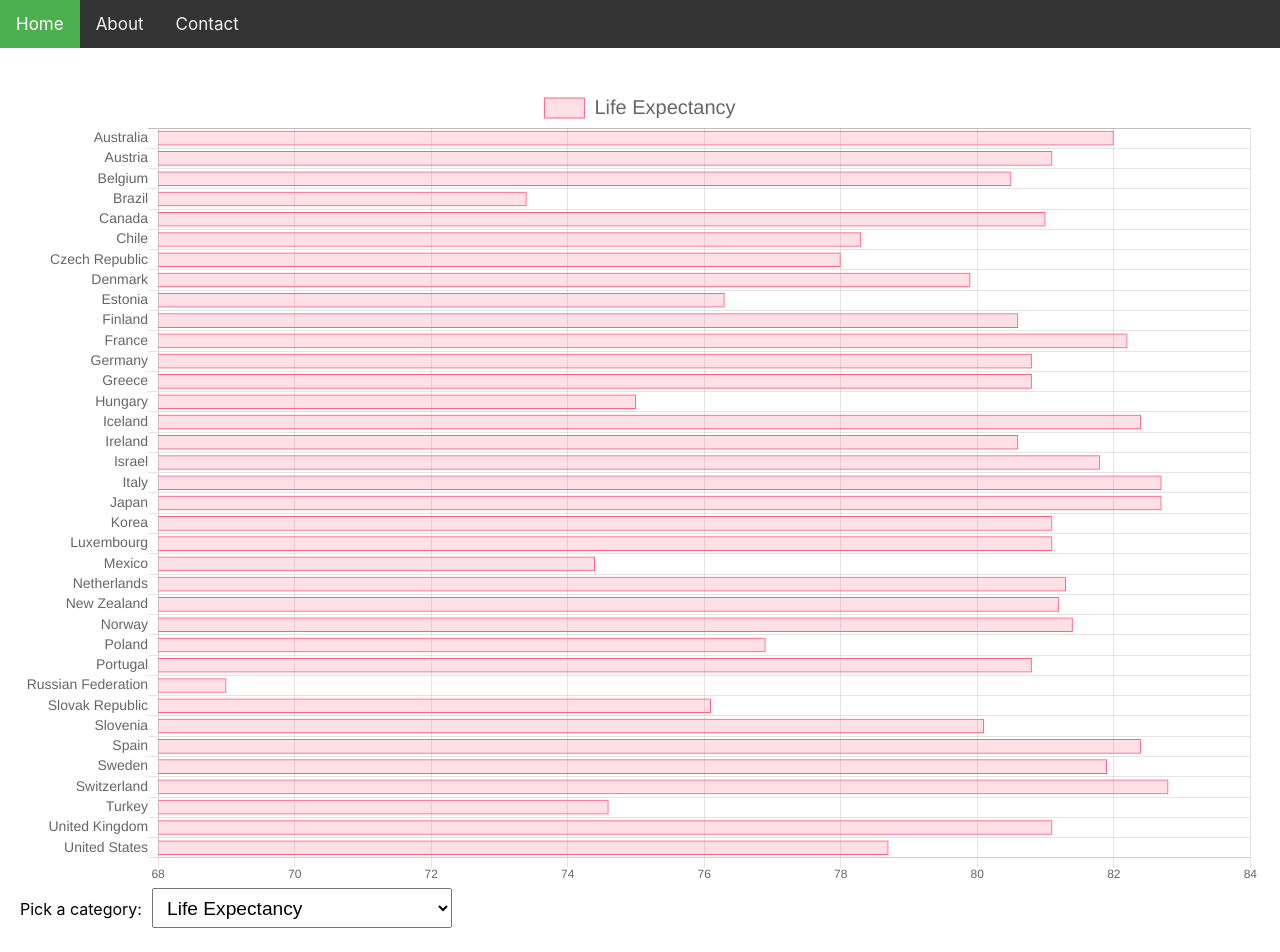
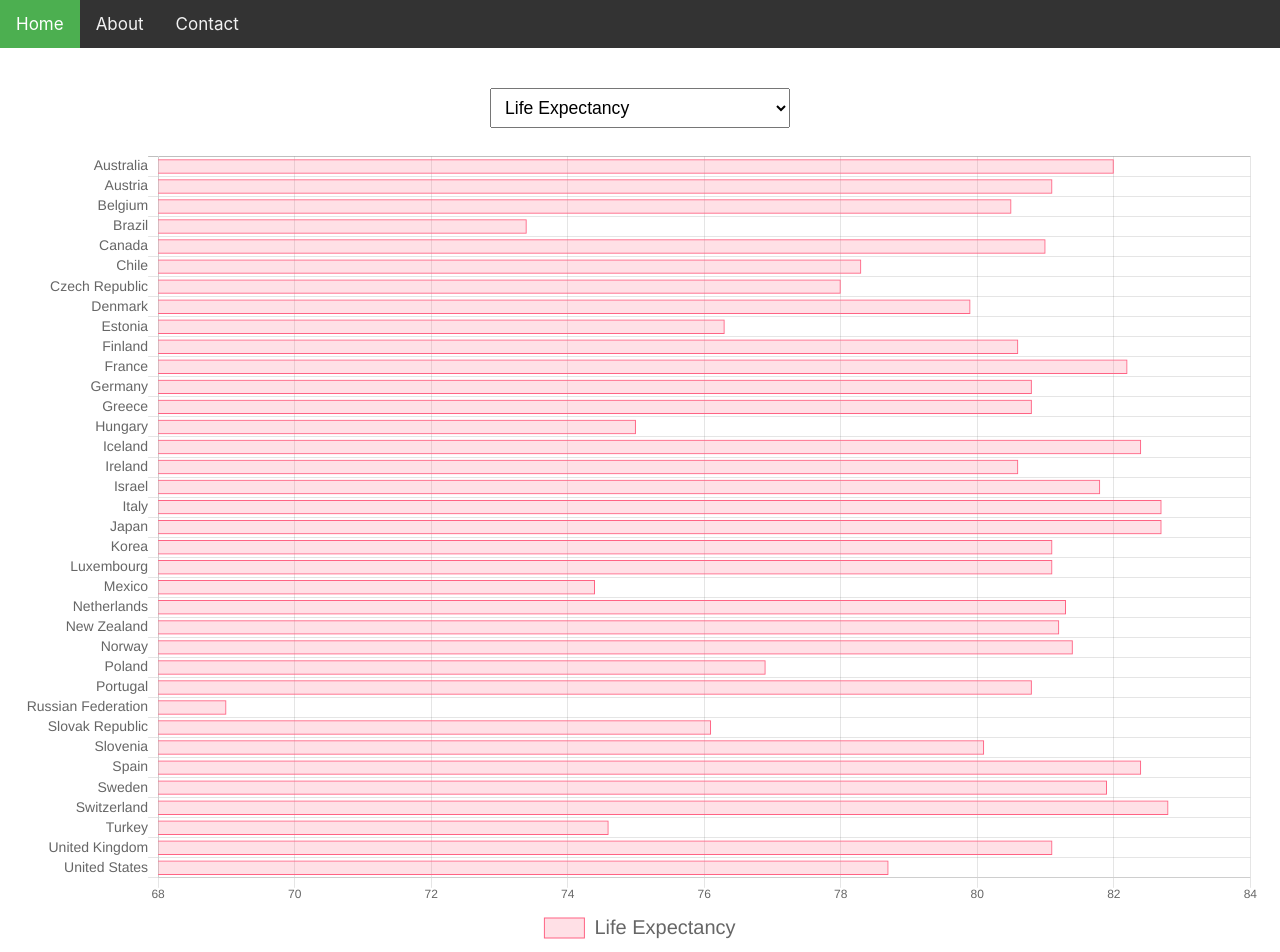
Before and after one commit to artworkjpm/bestiario-dropDownChart, a React (Create React App) app: page / in a window 1280 px wide. Shown: the top 952 px of the page. Built offline with nearby package versions, Linux system fonts and the light colour scheme.

Commit message:
removed clickable legend header
moved dropdown to top

```diff
--- a/src/App.css
+++ b/src/App.css
@@ -7,7 +7,7 @@ canvas {
 
 select {
   height: 40px;
-  font-size: 1.2em;
+  font-size: 1.1em;
   padding: 5px;
   text-indent: 5px;
   max-width: 300px;
@@ -98,3 +98,7 @@ option {
   top: -9px;
   left: 8px;
 }
+.center {
+  text-align: center;
+  margin-bottom: 20px;
+}
--- a/src/components/Home.js
+++ b/src/components/Home.js
@@ -47,7 +47,9 @@ class Home extends Component {
       legend: {
         labels: {
           fontSize: 20
-        }
+        },
+        onClick: e => e.stopPropagation(),
+        position: "bottom"
       },
 
       scales: {
@@ -66,9 +68,7 @@ class Home extends Component {
 
     return (
       <div className="container">
-        <HorizontalBar data={data} options={options} />
-        <label>
-          <span className="pick">Pick a category:</span>
+        <div className="center">
           <select value={this.state.value} onChange={this.handleChange}>
             {Categories.map((item, index) => {
               return (
@@ -78,7 +78,8 @@ class Home extends Component {
               );
             })}
           </select>
-        </label>
+        </div>
+        <HorizontalBar data={data} options={options} />
       </div>
     );
   }
```
